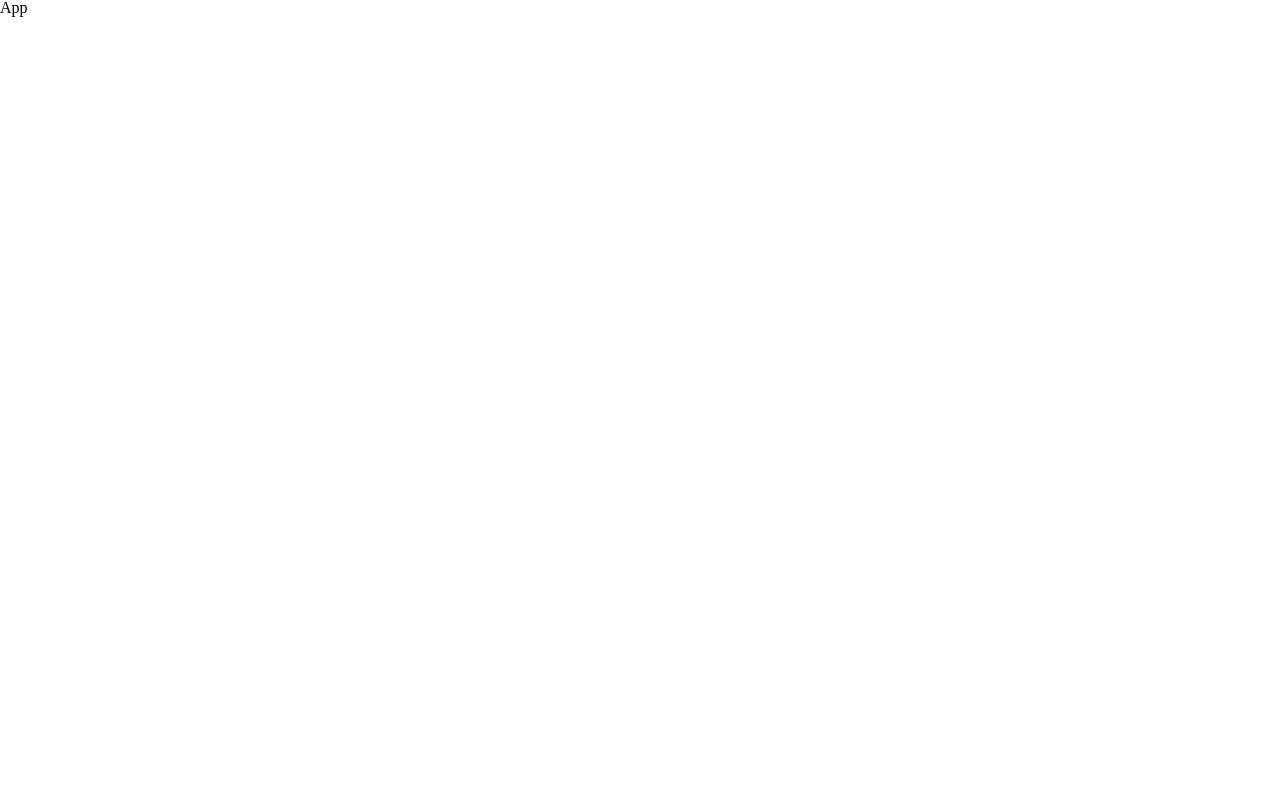
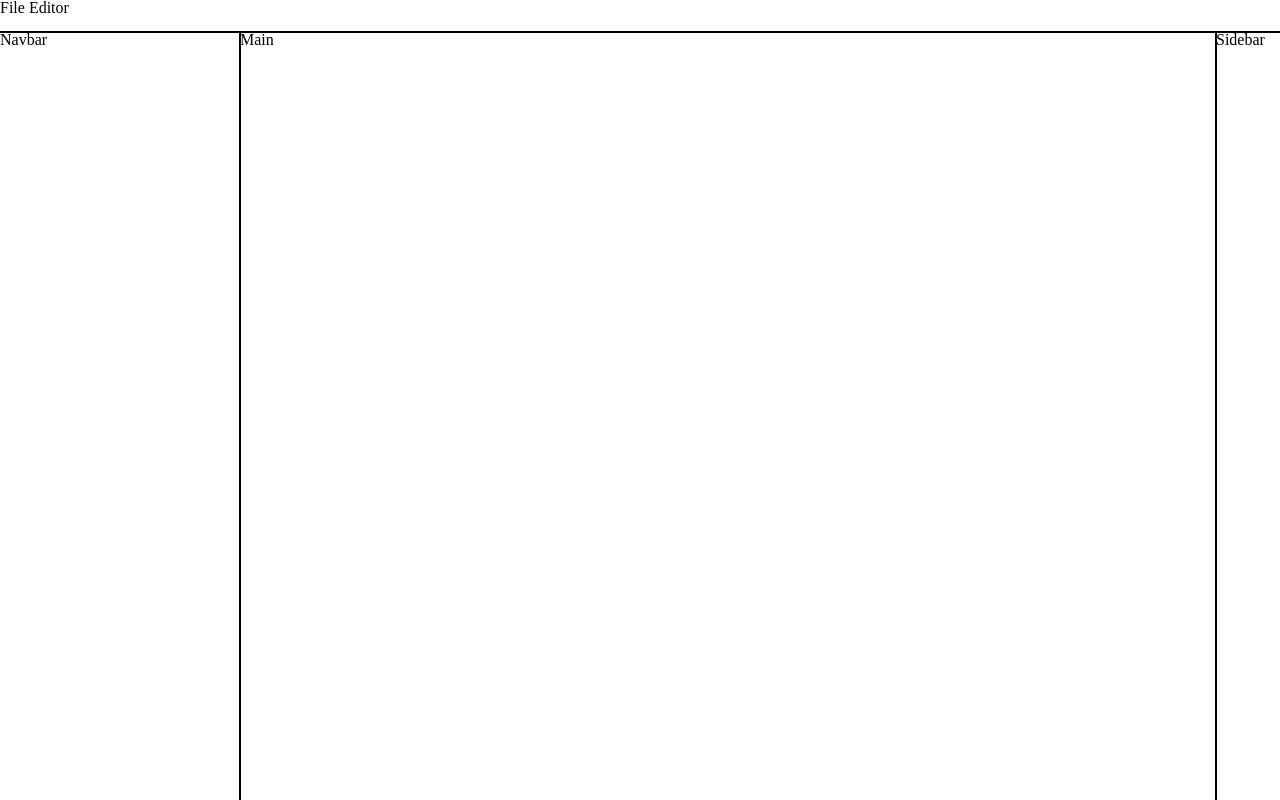
Before and after one commit to brnaldomesi/editor, a React (Create React App) app: page / in a window 1280 px wide. Built offline with nearby package versions, Linux system fonts and the light colour scheme.

Commit message:
Added: Base Layout

```diff
--- a/package.json
+++ b/package.json
@@ -3,6 +3,7 @@
   "version": "0.1.0",
   "private": true,
   "dependencies": {
+    "node-sass": "^4.12.0",
     "react": "^16.9.0",
     "react-dom": "^16.9.0",
     "react-scripts": "3.1.1"
--- a/src/App.js
+++ /dev/null
@@ -1,7 +0,0 @@
-import React from "react";
-
-const App = () => {
-  return <div id="wrapper">App</div>;
-};
-
-export default App;
--- /dev/null
+++ b/src/App.jsx
@@ -0,0 +1,19 @@
+import React from "react";
+
+import Header from "./sections/Header";
+import Navbar from "./sections/Navbar";
+import Main from "./sections/Main";
+import Sidebar from "./sections/Sidebar";
+
+const App = () => {
+  return (
+    <div id="wrapper">
+      <Header title="File Editor" />
+      <Navbar />
+      <Main />
+      <Sidebar />
+    </div>
+  );
+};
+
+export default App;
--- a/src/index.js
+++ b/src/index.js
@@ -3,4 +3,6 @@ import ReactDOM from "react-dom";
 
 import App from "./App";
 
+import "./styles/index.scss";
+
 ReactDOM.render(<App />, document.getElementById("root"));
--- /dev/null
+++ b/src/sections/Header.jsx
@@ -0,0 +1,7 @@
+import React from "react";
+
+const Header = ({ title }) => {
+  return <header id="header">{title}</header>;
+};
+
+export default Header;
--- /dev/null
+++ b/src/sections/Main.jsx
@@ -0,0 +1,7 @@
+import React from "react";
+
+const Main = () => {
+  return <main id="main">Main</main>;
+};
+
+export default Main;
--- /dev/null
+++ b/src/sections/Navbar.jsx
@@ -0,0 +1,7 @@
+import React from 'react'
+
+const Navbar = () => {
+	return <aside id="navbar">Navbar</aside>
+}
+
+export default Navbar
--- /dev/null
+++ b/src/sections/Sidebar.jsx
@@ -0,0 +1,7 @@
+import React from "react";
+
+const Sidebar = () => {
+  return <aside id="sidebar">Sidebar</aside>;
+};
+
+export default Sidebar;
--- /dev/null
+++ b/src/styles/base/_default.scss
@@ -0,0 +1,3 @@
+* {
+    box-sizing: border-box;
+}
--- /dev/null
+++ b/src/styles/base/_layout.scss
@@ -0,0 +1,31 @@
+#wrapper {
+    display: grid;
+    grid-template-columns: 240px 1fr 64px;
+    grid-template-rows: 32px 1fr;
+    grid-template-areas: "head head head" "navbar main sidebar";
+    width: 100vw;
+    height: 100vh;
+}
+
+#header,
+#main,
+#navbar,
+#sidebar {
+    outline: 1px solid #000;
+}
+
+#header {
+    grid-area: head;
+}
+
+#navbar {
+    grid-area: navbar;
+}
+
+#main {
+    grid-area: main;
+}
+
+#sidebar {
+    grid-area: sidebar
+}
--- /dev/null
+++ b/src/styles/index.scss
@@ -0,0 +1,2 @@
+@import "./base/_default";
+@import "./base/_layout";
```
Also changed, not shown: 2 other files (tests, documents, lock files or other folders).
